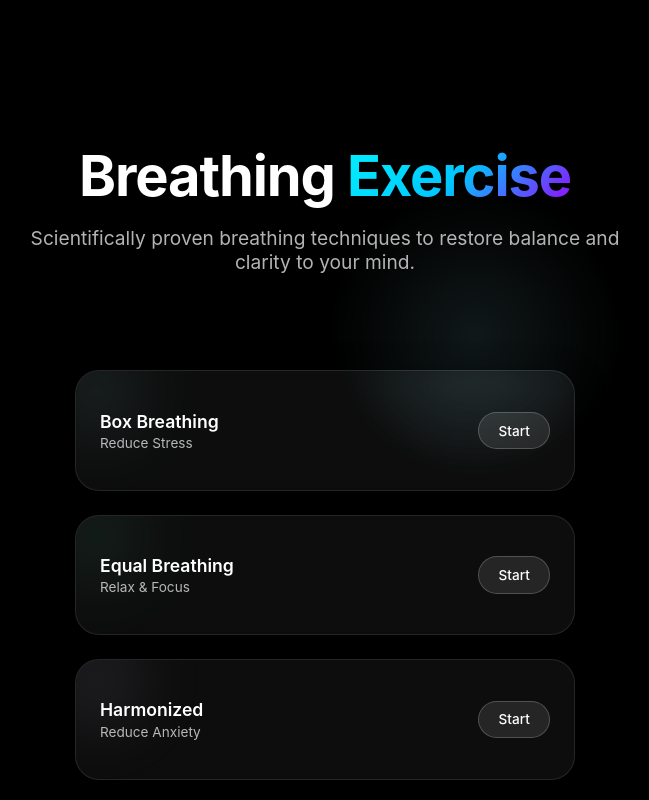
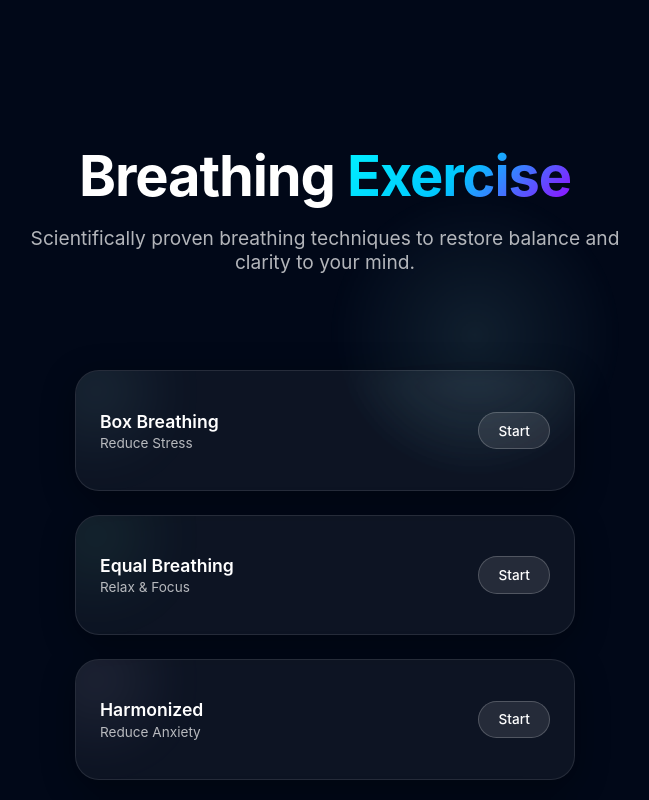
Before and after one commit to sajinphilip91/aura-flow, a React (Vite) app: page / in a window 1280 px wide. Shown: the top 800 px of the page, without its empty margins (315-964 px from the left). Built offline with nearby package versions, Linux system fonts and the light colour scheme.

Commit message:
Update background color

```diff
--- a/src/index.css
+++ b/src/index.css
@@ -1,6 +1,6 @@
 :root {
   /* Color Palette */
-  --color-bg: #000000;
+  --color-bg: #010818;
   --color-text: #ffffff;
   --color-text-secondary: rgba(255, 255, 255, 0.7);
 
```
